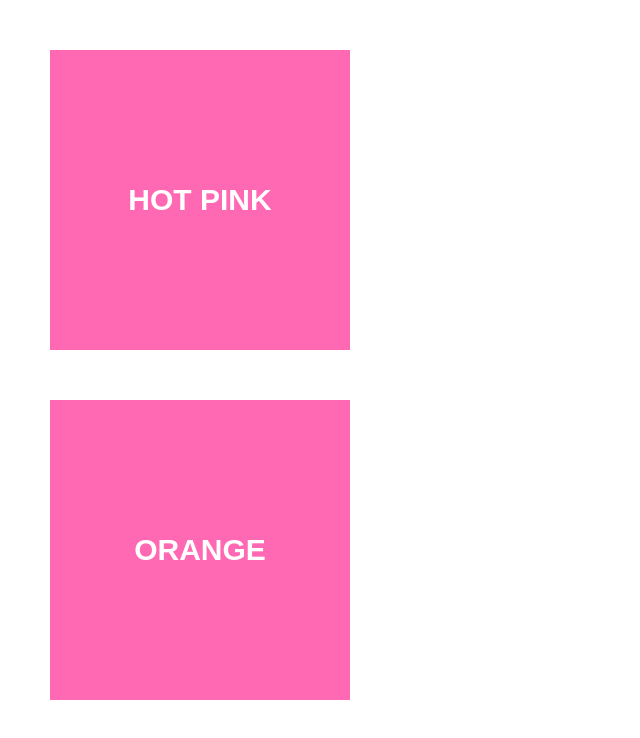
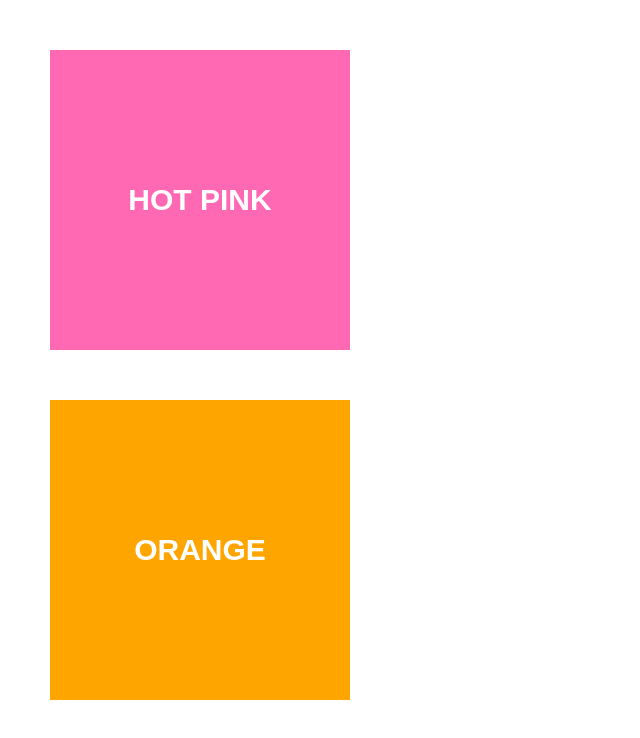
Before and after one commit to kimjisun317/ex, a plain HTML site: page index.html in a window 1280 px wide. Shown: the whole page, without its empty margins (0-640 px from the left). Drawn offline with Linux system fonts and the light colour scheme.

Commit message:
오렌지 박스 재추가

```diff
--- a/css/style.css
+++ b/css/style.css
@@ -23,4 +23,15 @@ a {
   font: bold 30px/1 'arial';
   color: #fff; }
 
+.box2 {
+  width: 300px;
+  height: 300px;
+  background: orange;
+  margin: 50px;
+  display: flex;
+  justify-content: center;
+  align-items: center;
+  font: bold 30px/1 'arial';
+  color: #fff; }
+
 /*# sourceMappingURL=style.css.map */
--- a/index.html
+++ b/index.html
@@ -15,7 +15,7 @@
 	<div class="box">
 		HOT PINK
 	</div>
-	<div class="box">
+	<div class="box2">
 		ORANGE
 	</div>
 
```
Also changed, not shown: 1 other file.
